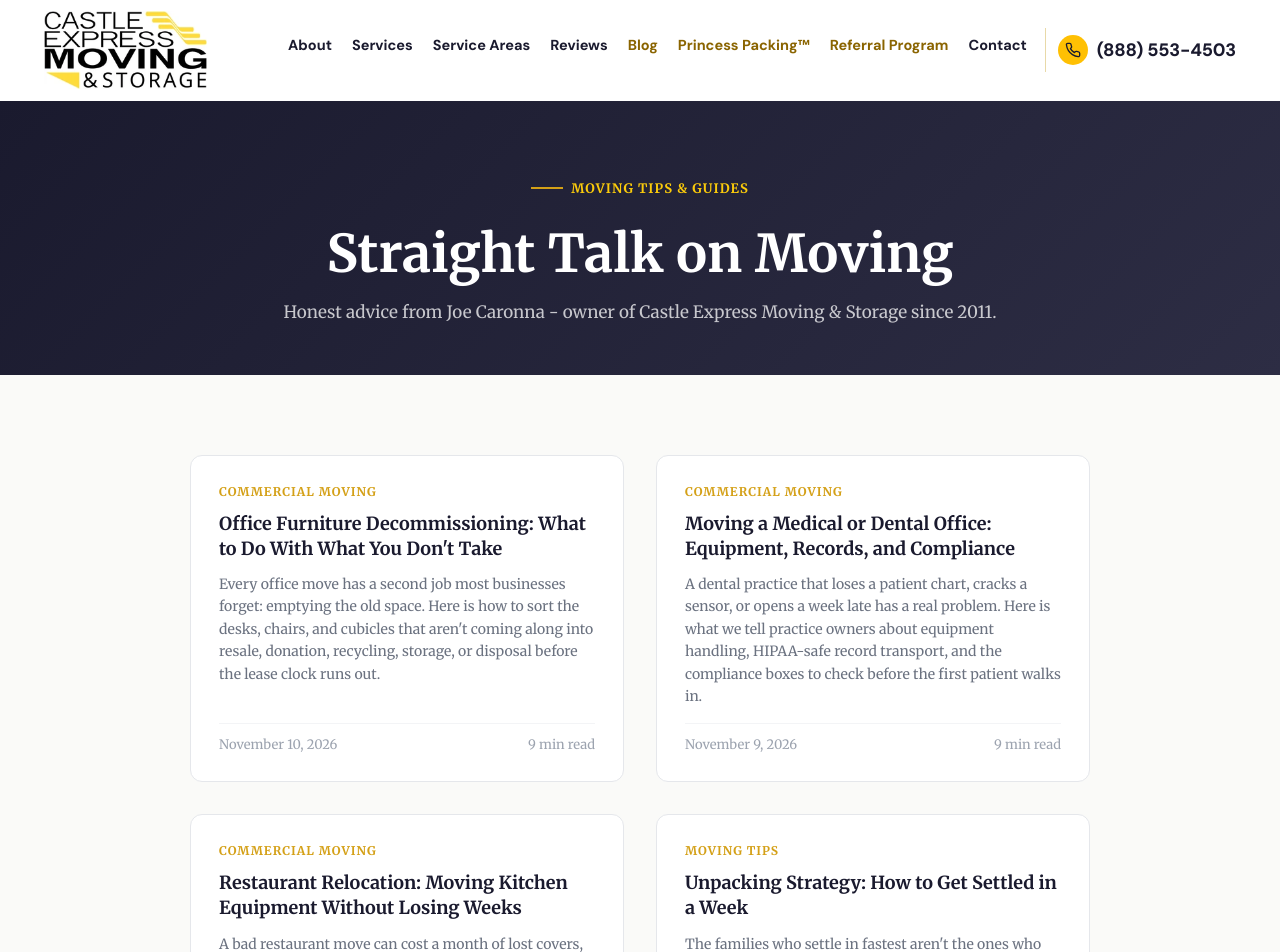
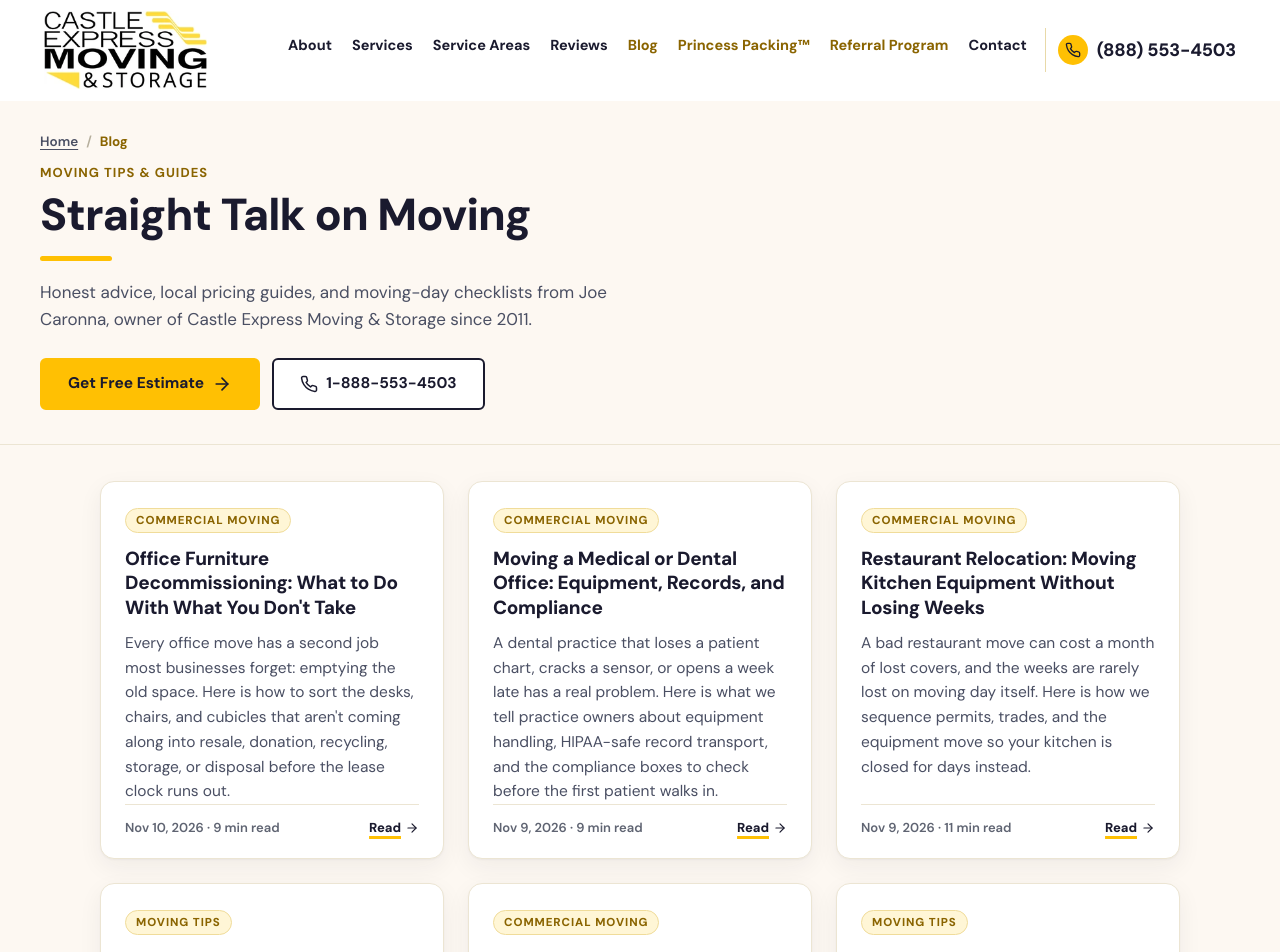
Before and after one commit to bones4justice/-castle-express-site, a Next.js app: page /blog in a window 1280 px wide. Shown: the top 952 px of the page. Built offline with nearby package versions, Linux system fonts and the light colour scheme.

Commit message:
Restyle /blog/ and blog articles in the shared interior look

```diff
--- a/app/blog/page.js
+++ b/app/blog/page.js
@@ -1,108 +1,68 @@
 import Link from "next/link";
 import { getAllPosts } from "@/lib/blogData";
-import { COMPANY } from "@/content";
-import { Phone } from "@/components/Icons";
+import { ArrowRight } from "@/components/Icons";
+import { InteriorHero, HeroActions, EstimateBand } from "@/components/InteriorKit";
 
 export const metadata = {
   title: "Moving Tips & Local Guides | Castle Express Moving",
-  description: "Moving tips, local guides, and honest advice from Joe Caronna - owner of Castle Express Moving & Storage in Enfield, CT since 2011.",
+  description: "Moving tips, local guides, and honest advice from Joe Caronna, owner of Castle Express Moving & Storage in Enfield, CT since 2011.",
   alternates: { canonical: "/blog/" },
 };
 
 export default function BlogPage() {
   const posts = getAllPosts();
   return (
-    <>
-      {/* Hero */}
-      <section className="section-dark" style={{ padding: "72px 0 48px" }}>
-        <div className="container" style={{ maxWidth: 800, margin: "0 auto", textAlign: "center" }}>
-          <div className="section-label" style={{ justifyContent: "center" }}><span style={{ color: "#FBCB0B" }}>Moving Tips & Guides</span></div>
-          <h1 className="heading-1" style={{ marginTop: 16, color: "#FFFFFF" }}>
-            Straight Talk on Moving
-          </h1>
-          <p className="body-lg text-white-muted" style={{ marginTop: 16 }}>
-            Honest advice from Joe Caronna - owner of Castle Express Moving &amp; Storage since 2011.
-          </p>
-        </div>
-      </section>
+    <div className="ip">
+      <InteriorHero
+        compact
+        crumbs={[{ label: "Home", href: "/" }, { label: "Blog" }]}
+        eyebrow="Moving Tips & Guides"
+        title="Straight Talk on Moving"
+        actions={<HeroActions />}
+      >
+        <p>
+          Honest advice, local pricing guides, and moving-day checklists from Joe Caronna, owner of Castle Express Moving &amp; Storage since 2011.
+        </p>
+      </InteriorHero>
 
-      {/* Post Grid */}
-      <section className="section section-light">
-        <div className="container" style={{ maxWidth: 900, margin: "0 auto" }}>
-          <div style={{
-            display: "grid",
-            gridTemplateColumns: "repeat(auto-fill, minmax(280px, 1fr))",
-            gap: 32,
-          }}>
-            {posts.map(post => (
-              <Link key={post.slug} href={`/blog/${post.slug}/`} style={{ textDecoration: "none" }}>
-                <div className="card" style={{
-                  padding: 28,
-                  borderRadius: 12,
-                  border: "1px solid #E5E7EB",
-                  background: "#fff",
-                  height: "100%",
-                  display: "flex",
-                  flexDirection: "column",
-                  transition: "box-shadow 0.2s",
-                  cursor: "pointer",
-                }}>
-                  <span style={{
-                    fontSize: 12,
-                    fontWeight: 700,
-                    color: "#D4A017",
-                    letterSpacing: "0.08em",
-                    textTransform: "uppercase",
-                    marginBottom: 12,
-                    display: "block",
-                  }}>{post.category}</span>
-                  <h2 style={{
-                    fontFamily: "var(--font-heading)",
-                    fontWeight: 700,
-                    fontSize: 18,
-                    marginBottom: 12,
-                    color: "#1A1A2E",
-                    lineHeight: 1.4,
-                  }}>{post.title}</h2>
-                  <p className="body-sm" style={{
-                    color: "#6B7280",
-                    marginBottom: 16,
-                    flex: 1,
-                    lineHeight: 1.6,
-                  }}>{post.excerpt}</p>
-                  <div style={{
-                    display: "flex",
-                    justifyContent: "space-between",
-                    alignItems: "center",
-                    borderTop: "1px solid #F3F4F6",
-                    paddingTop: 12,
-                    marginTop: "auto",
-                  }}>
-                    <span style={{ fontSize: 13, color: "#9CA3AF" }}>
-                      {new Date(post.date).toLocaleDateString("en-US", { month: "long", day: "numeric", year: "numeric", timeZone: "UTC" })}
+      <section className="section section-light ip-blog-section">
+        <div className="container" style={{ maxWidth: 1080, margin: "0 auto" }}>
+          <div className="ip-blog-grid">
+            {posts.map((post) => (
+              <Link key={post.slug} href={`/blog/${post.slug}/`} className="ip-blog-link">
+                <article className="ip-card ip-blog-card">
+                  <span className="ip-blog-cat">{post.category}</span>
+                  <h2 className="ip-blog-title">{post.title}</h2>
+                  <p className="ip-blog-excerpt">{post.excerpt}</p>
+                  <div className="ip-blog-meta">
+                    <span>
+                      {new Date(post.date).toLocaleDateString("en-US", {
+                        month: "short",
+                        day: "numeric",
+                        year: "numeric",
+                        timeZone: "UTC",
+                      })}
+                      {" · "}
+                      {post.readTime}
                     </span>
-                    <span style={{ fontSize: 13, color: "#9CA3AF" }}>{post.readTime}</span>
+                    <span className="ip-blog-more">
+                      Read <ArrowRight size={14} />
+                    </span>
                   </div>
-                </div>
+                </article>
               </Link>
             ))}
           </div>
         </div>
       </section>
 
-      {/* CTA */}
-      <section className="section section-dark text-center">
-        <div style={{ maxWidth: 600, margin: "0 auto" }}>
-          <h2 className="heading-2 text-white">Ready to Get Moving?</h2>
-          <p className="body-md text-white-muted" style={{ marginBottom: 28 }}>
-            Call us or get a free estimate online. We typically respond in 20 minutes or less.
-          </p>
-          <div style={{ display: "flex", gap: 16, justifyContent: "center", flexWrap: "wrap" }}>
-            <Link href="/contact/" className="btn btn-primary">Get Free Estimate</Link>
-            <a href={COMPANY.phoneLink} className="btn btn-white"><Phone size={18} /> {COMPANY.phone}</a>
-          </div>
-        </div>
-      </section>
-    </>
+      <EstimateBand
+        eyebrow="Ready to Move?"
+        title="Ready to Get Moving?"
+        buttonLabel={<>Get Free Estimate <ArrowRight /></>}
+      >
+        Call us or get a free estimate online. We typically respond in 20 minutes or less.
+      </EstimateBand>
+    </div>
   );
 }
--- a/app/globals.css
+++ b/app/globals.css
@@ -1383,3 +1383,175 @@ html:not([data-hero="B"]) .hv-b { display: none !important; }
   .isf-opt-t { font-size: 13.5px; }
   .isf-opt { min-height: 92px; }
 }
+
+/* ─── BLOG INDEX & ARTICLES (shared interior look) ─── */
+.ip-blog-section { padding-top: 36px; padding-bottom: 64px; }
+.ip-blog-grid {
+  display: grid;
+  grid-template-columns: repeat(auto-fill, minmax(300px, 1fr));
+  gap: 24px;
+}
+.ip-blog-link { text-decoration: none; color: inherit; display: flex; }
+.ip-blog-card {
+  width: 100%;
+  padding: 26px 24px 22px;
+  display: flex;
+  flex-direction: column;
+  transition: border-color 0.2s ease, box-shadow 0.2s ease, transform 0.16s ease;
+}
+.ip-blog-link:hover .ip-blog-card {
+  border-color: #E3CF8F;
+  box-shadow: 0 12px 30px rgba(26, 26, 46, 0.10);
+  transform: translateY(-2px);
+}
+.ip-blog-link:focus-visible { outline: 3px solid var(--ip-ink); outline-offset: 3px; border-radius: 14px; }
+.ip-blog-cat {
+  display: inline-block;
+  align-self: flex-start;
+  font-size: 11.5px;
+  font-weight: 800;
+  letter-spacing: 0.08em;
+  text-transform: uppercase;
+  color: var(--ip-gold-text);
+  background: #FFF6D6;
+  border: 1px solid #F0DC9A;
+  border-radius: 999px;
+  padding: 4px 10px;
+  margin-bottom: 14px;
+}
+.ip-blog-title {
+  margin: 0 0 10px;
+  font-family: var(--font-dm-sans), Arial, sans-serif !important;
+  font-size: 19px;
+  font-weight: 800;
+  line-height: 1.3;
+  letter-spacing: -0.015em;
+  color: var(--ip-ink);
+}
+.ip-blog-excerpt {
+  margin: 0 0 18px;
+  flex: 1;
+  font-size: 14.5px;
+  line-height: 1.6;
+  color: var(--ip-ink-soft);
+}
+.ip-blog-meta {
+  display: flex;
+  align-items: center;
+  justify-content: space-between;
+  gap: 10px;
+  padding-top: 14px;
+  margin-top: auto;
+  border-top: 1px solid var(--ip-line);
+  font-size: 13px;
+  font-weight: 600;
+  color: #5F6472;
+}
+.ip-blog-more {
+  display: inline-flex;
+  align-items: center;
+  gap: 4px;
+  font-weight: 800;
+  color: var(--ip-ink);
+  text-decoration: underline;
+  text-decoration-color: var(--ip-yellow);
+  text-decoration-thickness: 3px;
+  text-underline-offset: 4px;
+}
+.ip-blog-byline {
+  display: flex;
+  flex-wrap: wrap;
+  align-items: center;
+  gap: 8px 12px;
+  font-size: 14.5px;
+  font-weight: 600;
+  color: var(--ip-ink-soft);
+}
+.ip-blog-post-section { background: #FFFFFF; padding-top: 28px; padding-bottom: 56px; }
+.ip-blog-back-wrap { margin-bottom: 22px; }
+.ip-blog-back {
+  display: inline-flex;
+  align-items: center;
+  gap: 6px;
+  font-size: 14px;
+  font-weight: 700;
+  color: var(--ip-gold-text);
+  text-decoration: underline;
+  text-underline-offset: 3px;
+}
+.ip-blog-back:hover { color: var(--ip-ink); }
+.ip-blog-article { color: #2F3542; }
+.ip-blog-img {
+  width: 100%;
+  height: auto;
+  display: block;
+  border-radius: 14px;
+  margin: 10px 0 28px;
+  border: 1px solid var(--ip-line);
+  box-shadow: 0 8px 24px rgba(26, 26, 46, 0.08);
+}
+.ip-blog-h2 {
+  font-family: var(--font-dm-sans), Arial, sans-serif !important;
+  font-weight: 800;
+  font-size: 24px;
+  line-height: 1.25;
+  letter-spacing: -0.015em;
+  color: var(--ip-ink);
+  margin: 36px 0 12px;
+}
+.ip-blog-h3 {
+  font-family: var(--font-dm-sans), Arial, sans-serif !important;
+  font-weight: 700;
+  font-size: 19px;
+  line-height: 1.3;
+  color: var(--ip-ink);
+  margin: 26px 0 10px;
+}
+.ip-blog-p {
+  font-size: 16.5px;
+  line-height: 1.8;
+  color: #374151;
+  margin: 0 0 18px;
+}
+.ip-blog-lead {
+  font-size: 16.5px;
+  font-weight: 700;
+  line-height: 1.7;
+  color: var(--ip-ink);
+  margin: 0 0 12px;
+}
+.ip-blog-list {
+  font-size: 16px;
+  line-height: 1.8;
+  color: #374151;
+  margin: 0 0 20px;
+  padding-left: 24px;
+}
+.ip-blog-list li { margin-bottom: 8px; }
+.ip-blog-hr { border: 0; border-top: 1px solid var(--ip-line); margin: 32px 0; }
+.ip-blog-article a {
+  color: var(--ip-ink);
+  font-weight: 700;
+  text-decoration: underline;
+  text-decoration-color: var(--ip-yellow);
+  text-decoration-thickness: 2px;
+  text-underline-offset: 3px;
+}
+.ip-blog-article a:hover { background: #FFF6D6; }
+.ip-blog-related { padding-top: 48px; padding-bottom: 64px; }
+.ip-blog-related-title {
+  font-family: var(--font-dm-sans), Arial, sans-serif !important;
+  font-weight: 800;
+  font-size: 24px;
+  letter-spacing: -0.015em;
+  color: var(--ip-ink);
+  text-align: center;
+  margin: 0 0 28px;
+}
+@media (max-width: 768px) {
+  .ip-blog-section { padding-top: 20px; padding-bottom: 48px; }
+  .ip-blog-grid { grid-template-columns: 1fr; gap: 16px; }
+  .ip-blog-card { padding: 20px 18px 18px; }
+  .ip-blog-h2 { font-size: 21px; margin-top: 28px; }
+  .ip-blog-p { font-size: 15.5px; }
+}
```
Also changed, not shown: app/blog/[slug]/page.js (+99 -146 lines).
